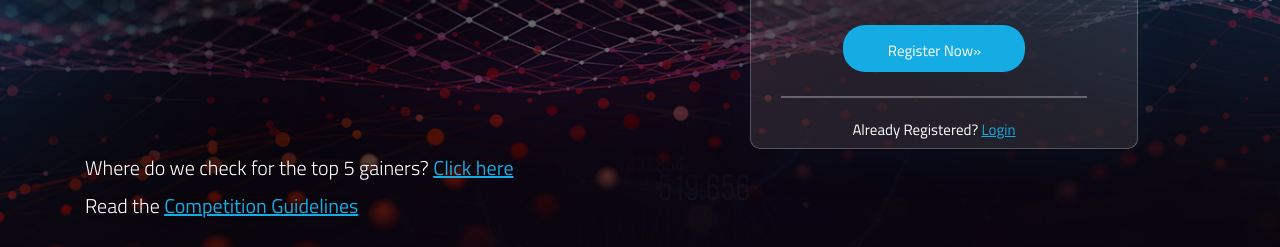
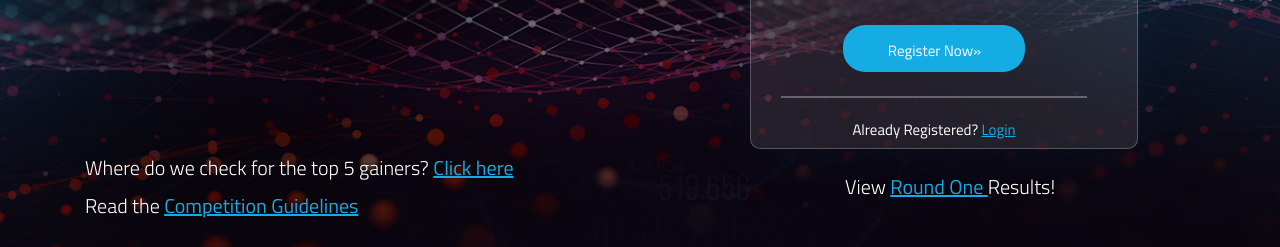
Before and after one commit to coatceatl/chainbits, a website: page index.html in a window 1280 px wide. Shown: the part 553-800 px from the top of the page. Drawn offline with Linux system fonts and the light colour scheme.

Commit message:
added content to form

```diff
--- a/index.html
+++ b/index.html
@@ -339,6 +339,11 @@
               Read the <a class='main-bottom__link' href='#'>Competition Guidelines<a>
             </div>
           </div>
+          <div class='col-12 col-lg-3 offset-3 d-flex align-items-center'>
+            <div class='main-bottom__text'>
+              View <a class='main-bottom__link' href='#'> Round One </a>Results!
+            </div>
+          </div>
         </div>
       </div>
 
```
